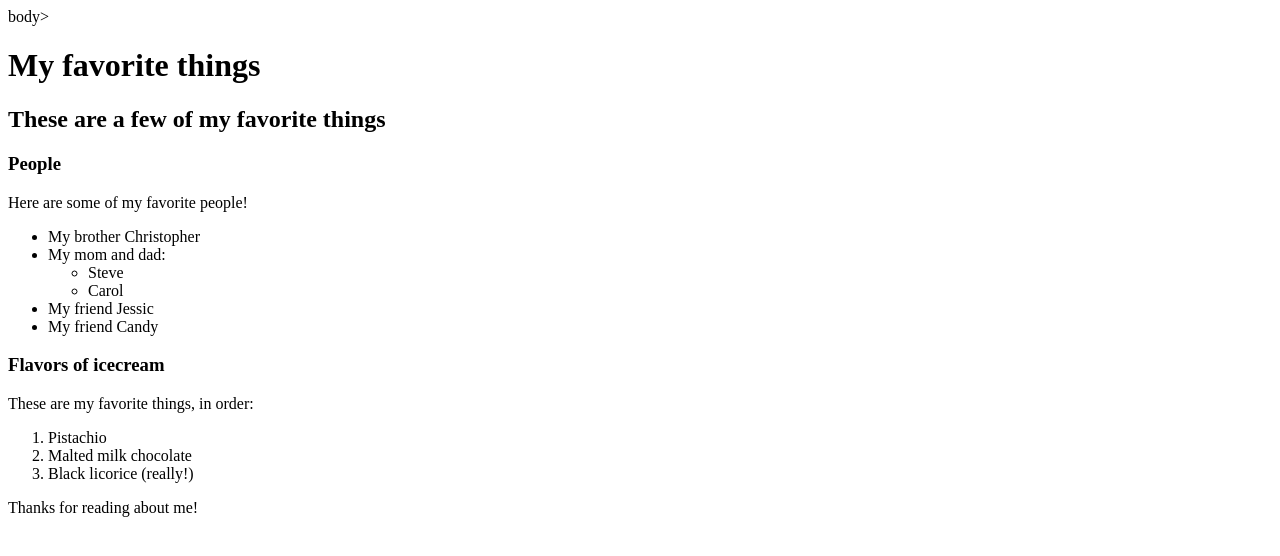
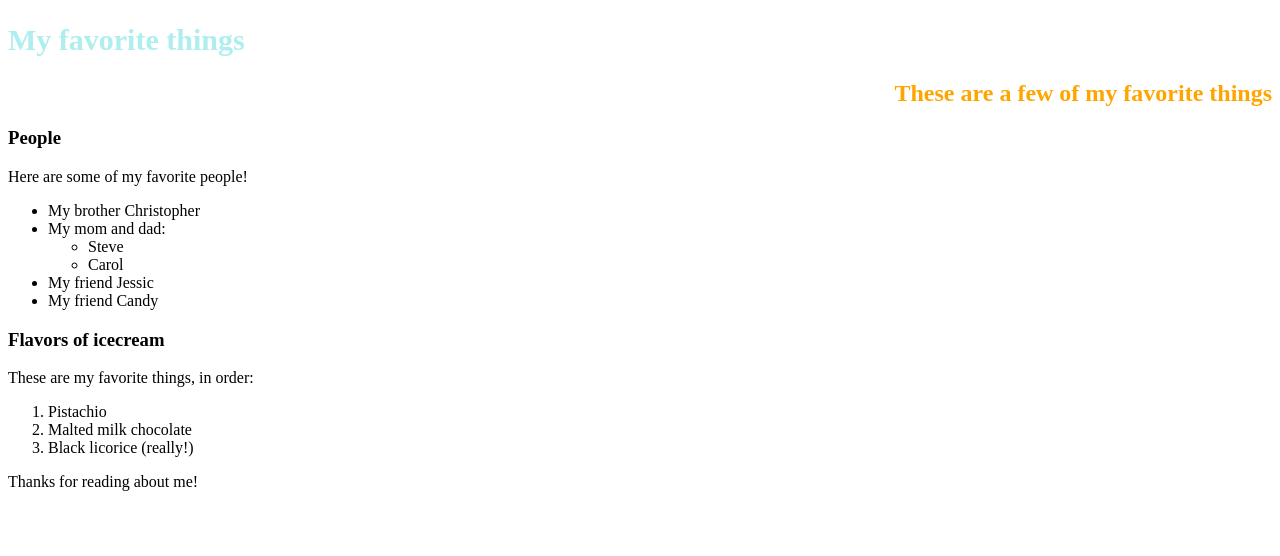
Before and after one commit to kristinaht/my-first-webpage, a plain HTML site: page favorite-things.html in a window 1280 px wide. Drawn offline with Linux system fonts and the light colour scheme.

Commit message:
Add favorite places and favorite things pages with css

```diff
--- /dev/null
+++ b/css/styles.css
@@ -0,0 +1,14 @@
+h1 {
+  color: paleturquoise;
+  font-size: 30px;
+  line-height: 40px;
+}
+h2  {
+  font-style: bold;
+  color: orange;
+  text-align: right;
+}
+p {
+  font-weight: lighter;
+  font-family: papyrus;
+}
--- a/favorite-things.html
+++ b/favorite-things.html
@@ -1,9 +1,10 @@
 <!DOCTYPE html>
 <html>
   <head>
+      <link href="css/styles.css" rel="stylesheet" type="text/css">
       <title>Michael's favorite things</title>
   </head>
-  body>
+  <body>
     <h1>My favorite things</h1>
     <h2>These are a few of my favorite things</h2>
 
```
Also changed, not shown: favorite-places.html (added, +22 -0 lines), dinner.jpg (added).
